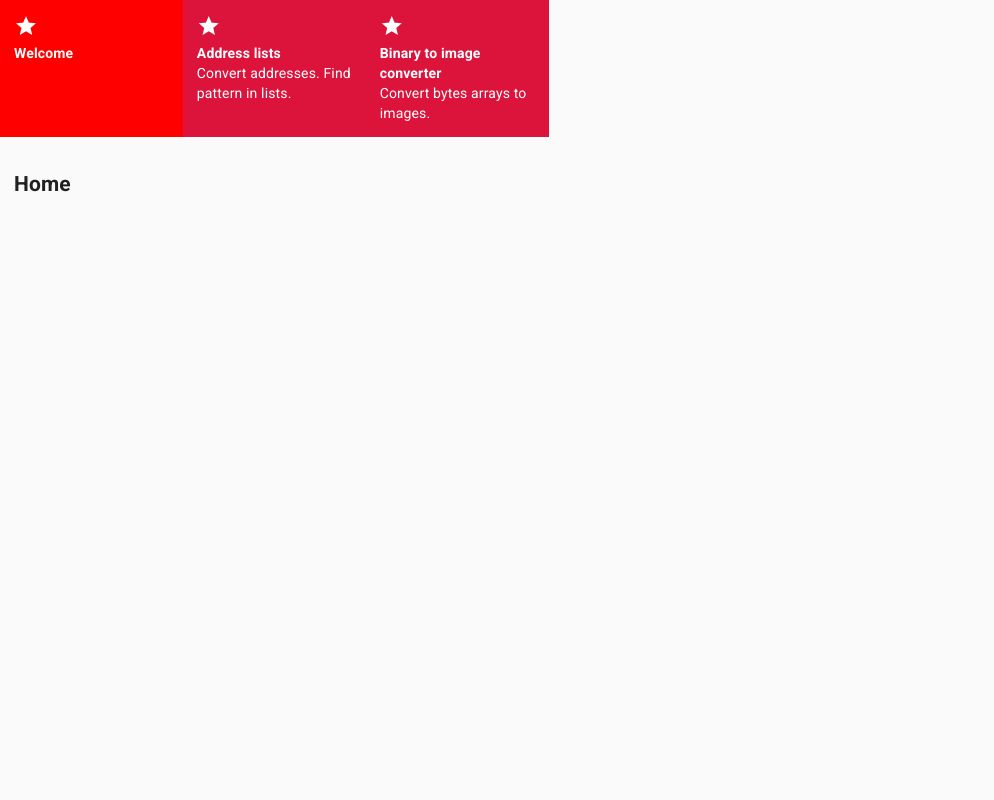
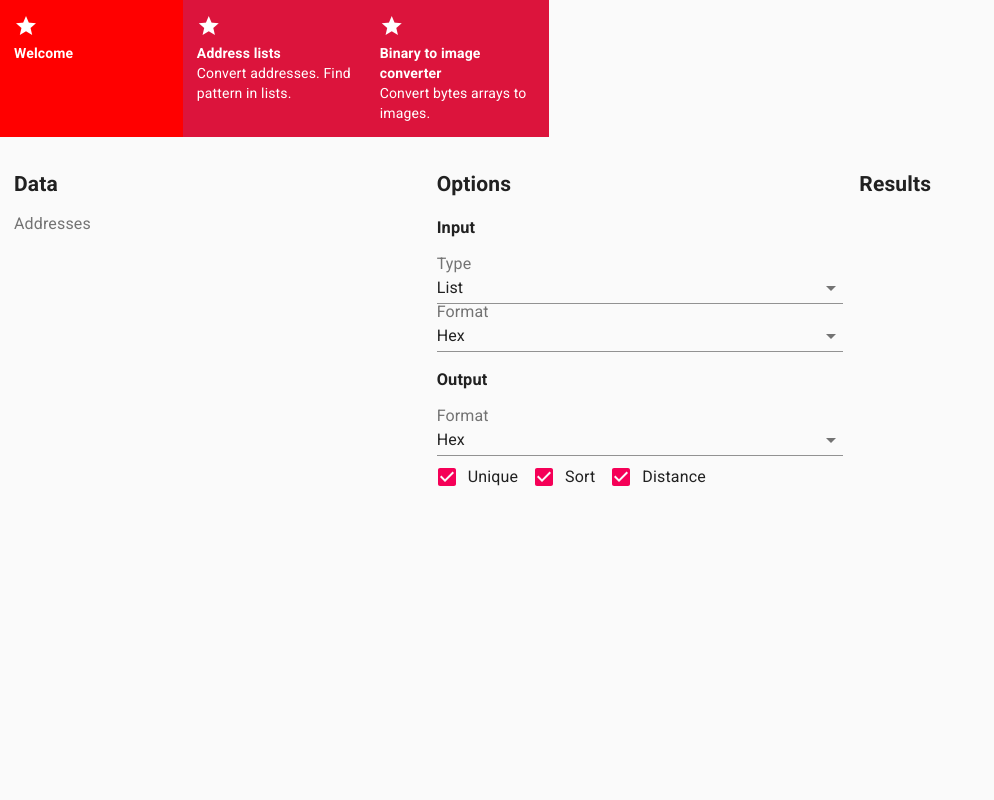
Before and after one commit to maluramichael/re-web-tools, a React (Create React App) app: page /address-list in a window 1280 px wide. Shown: the top 800 px of the page, without its empty margins (0-994 px from the left). Built offline with nearby package versions, Linux system fonts and the light colour scheme.

Commit message:
Fix address list parser for cheat tables which dont contain real addresses

```diff
--- a/src/app.jsx
+++ b/src/app.jsx
@@ -8,10 +8,9 @@ import {
 import CssBaseline from '@material-ui/core/CssBaseline';
 
 import { Home }            from './routes/home';
-import { AddressLists }    from './routes/address-list';
+import { AddressList }     from './routes/address-list';
 import { BinaryConverter } from './routes/binary-converter';
-
-import { Navigation } from './navigation';
+import { Navigation }      from './navigation';
 
 import './app.scss';
 
@@ -23,8 +22,8 @@ function App() {
         <Navigation/>
         <div className="container">
           <Switch>
-            <Route path="/address-lists">
-              <AddressLists/>
+            <Route path="/address-list">
+              <AddressList/>
             </Route>
             <Route path="/binary-converter">
               <BinaryConverter/>
--- a/src/navigation.jsx
+++ b/src/navigation.jsx
@@ -1,11 +1,12 @@
 import React    from 'react';
 import { Link } from 'react-router-dom';
 
-import Icon                            from '@material-ui/core/Icon';
+import Icon from '@material-ui/core/Icon';
+
+import { Meta as AddressListMeta }     from './routes/address-list';
+import { Meta as BinaryConverterMeta } from './routes/binary-converter';
 
 import './navigation.scss';
-import { Meta as AddressListMeta }     from './routes/address-list';
-import { Meta as BinaryConverterMeta } from './routes/binary-converter';
 
 function FeatureLink({ to, icon, title, description }) {
   return (
@@ -18,9 +19,9 @@ function FeatureLink({ to, icon, title, description }) {
 }
 
 export function Navigation() {
-  return <nav>
+  return <nav className={'navigation'}>
     <FeatureLink to={'/'} icon={'star'} title={'Welcome'}/>
-    <FeatureLink to={'/address-lists'} icon={'star'}
+    <FeatureLink to={'/address-list'} icon={'star'}
                  title={AddressListMeta.title}
                  description={AddressListMeta.description}/>
     <FeatureLink to={'/binary-converter'} icon={'star'}
--- a/src/navigation.scss
+++ b/src/navigation.scss
@@ -1,5 +1,4 @@
-.app {
-  & > nav {
+nav.navigation {
   display: grid;
   grid-template-columns: 1fr 1fr 1fr 1fr 1fr 1fr 1fr;
   column-gap: 0;
@@ -27,4 +26,3 @@
     }
   }
 }
-}
--- a/src/routes/address-list/index.jsx
+++ b/src/routes/address-list/index.jsx
@@ -16,8 +16,9 @@ import ExpansionPanel        from '@material-ui/core/ExpansionPanel';
 import ExpansionPanelSummary from '@material-ui/core/ExpansionPanelSummary';
 import ExpansionPanelDetails from '@material-ui/core/ExpansionPanelDetails';
 import Typography            from '@material-ui/core/Typography';
-import { Results }           from './results';
-import { useStyles }         from '../../lib/styles';
+
+import { Results }   from './results';
+import { useStyles } from '../../lib/styles';
 
 export const Meta = {
   title: 'Address lists',
@@ -25,7 +26,7 @@ export const Meta = {
   color: 'blue'
 };
 
-export function AddressLists() {
+export function AddressList() {
 
   // Hooks
   const classes = useStyles();
@@ -52,11 +53,24 @@ export function AddressLists() {
   if (inputType === 'list') {
     addresses = _.split('\n', input);
   } else if (inputType === 'cheat-table') {
-    const pattern = /RealAddress="(.*)"/gim;
-    let cheatTableMatch = pattern.exec(input);
-    while (cheatTableMatch != null) {
-      addresses.push(cheatTableMatch[1]);
-      cheatTableMatch = pattern.exec(input);
+    let pattern;
+
+    // eslint-disable-next-line default-case
+    switch (inputCheatTableSelector) {
+      case 'Address':
+        pattern = /<Address>(.*)<\/Address>/gim;
+        break;
+      case 'RealAddress':
+        pattern = /RealAddress="(.*)"/gim;
+        break;
+    }
+
+    if (pattern) {
+      let cheatTableMatch = pattern.exec(input);
+      while (cheatTableMatch != null) {
+        addresses.push(cheatTableMatch[1]);
+        cheatTableMatch = pattern.exec(input);
+      }
     }
   } else if (inputType === 'x64dbg') {
     const pattern = /^([ABCDEF0-9]{,1})/gim;
@@ -102,9 +116,8 @@ export function AddressLists() {
           <InputLabel>Addresses</InputLabel>
           <TextField
             fullWidth={true}
-            style={{ 'font-family': 'monospaced' }}
             multiline
-            rows={10}
+            rows={30}
             onChange={e => setInput(e.target.value)}
             margin="normal"
           />
--- a/src/routes/home.jsx
+++ b/src/routes/home.jsx
@@ -1,5 +1,7 @@
 import React from 'react';
 
 export function Home() {
-  return <h2>Home</h2>;
+  return <div>
+    <h2>Welcome</h2>
+  </div>;
 }
```
Lines whose indentation alone changed are shown as unchanged.
